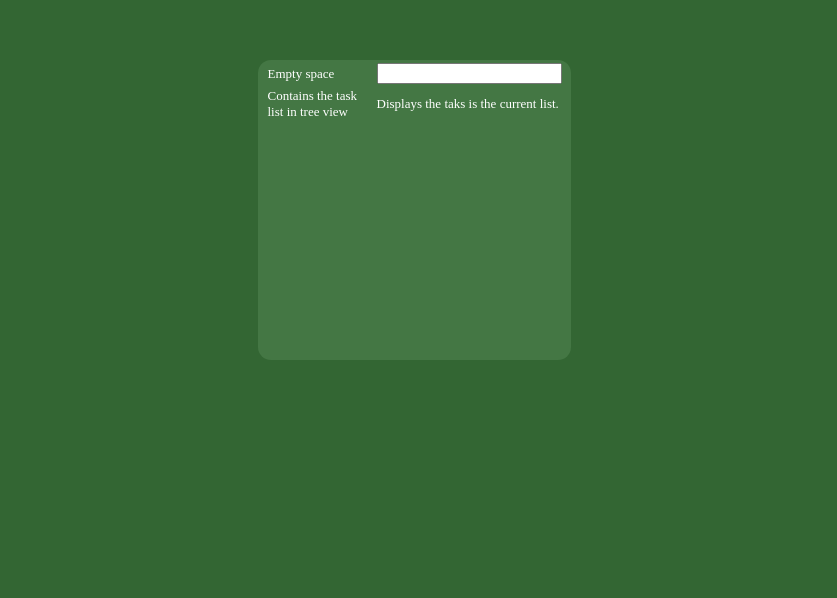
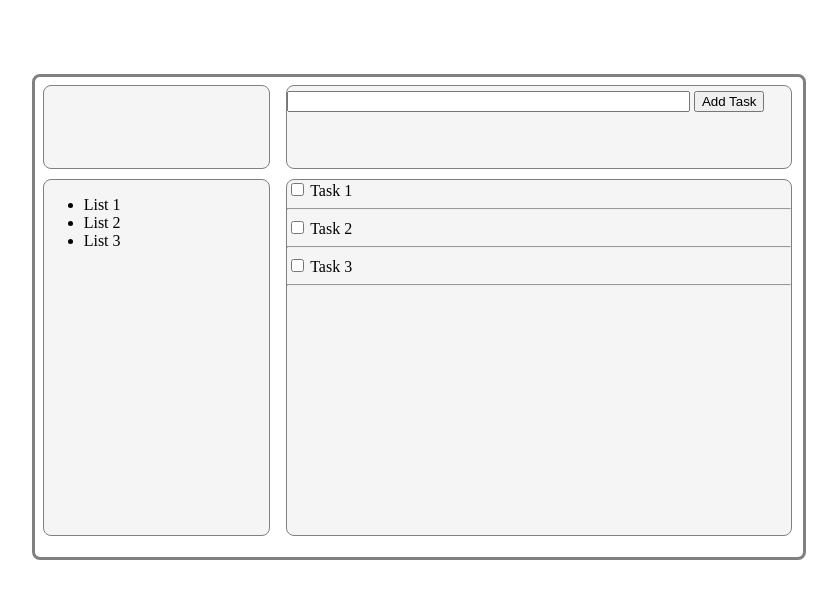
Before and after one commit to srikanth235/ClientTODOApp, a plain HTML site: page index.html in a window 1280 px wide. Shown: the part 190-788 px from the top of the page, without its empty margins (232-1069 px from the left). Drawn offline with Linux system fonts and the light colour scheme.

Commit message:
Completed layout with no user actions enabled.

```diff
--- a/index.html
+++ b/index.html
@@ -1,41 +1,34 @@
-<!DOCTYPE html PUBLIC "-//W3C//DTD HTML 4.01//EN">
-<html lang=en>
-  <style type="text/css">
-  body {background: #363; color: #FF0; font-size: large;
-    text-shadow: black 0.2em 0.2em 0.2em}
-
-  body, html {height: 100%; margin: 0; padding: 0}
-
-  #translations {position: absolute;  color: white;
-    text-shadow: none; font-size: small;
-    background: #474; border-radius: 1em; padding: 0 0.5em; margin: auto;
-     width:300px;
-     height:300px;
-     top:50%;
-     left:50%;
-     margin:-150px 0 0 -150px; }
-  </style>
- <body>
-
- <div class=section id=translations>
-   <table>
-   <tr>
-   <td>
-   Empty space
-   </td>
-   <td>
-   <input type="text"/>
-   </td>
-   </tr>
-   <tr>
-   <td>
-   Contains the task list in tree view
-   </td>
-   <td>
-   Displays the taks is the current list.
-   </td>
-   </tr>
-   </table>
- </div>
- </body>
- </html>
+<html>
+<head>
+<link rel = "stylesheet" href = "stylesheet.css">
+</head>
+<body>
+<div class="container">
+    <div class = "top">
+        <div class = "lhs-top-box">
+        </div>
+        <div class = "rhs-top-box">
+            <div class = "add-item">
+                <input class="user-input" type="text">
+                <input type = "button" value="Add Task">
+            </div>
+        </div>
+    </div>
+    <div class = "bottom">
+        <div class = "lhs-bottom-box">
+            <ul>
+                <li> List 1
+                <li> List 2
+                <li> List 3
+            </ul>
+        </div>
+        <div class = "rhs-bottom-box">
+            <input type="checkbox" name="Task1" value="Task1"/> Task 1<br> <hr>
+            <input type="checkbox" name="Task2" value="Task2"/> Task 2<br> <hr>
+            <input type="checkbox" name="Task3" value="Task3"/> Task 3<br> <hr>
+        </div>
+        </div>
+    </div>
+</div>
+</body>
+</html>
--- /dev/null
+++ b/stylesheet.css
@@ -0,0 +1,63 @@
+div.container {
+    position: absolute;
+    margin: 20% 20% 20% 20%;
+    width:60%;
+    height:60%;
+    border: 3px solid gray;
+    border-radius: 0.5em;
+    padding: 0;
+  }
+/* skeleton layout for dividing the screen into 4 boxes start here */
+.top, .bottom{
+    margin: 1% 1% 1% 1%;
+    padding: 0%;
+    width: 98%;
+    border: 0%;
+}
+.top {
+    height: 18%;
+}
+.bottom {
+    height: 78%
+}
+.lhs-top-box, .rhs-top-box {
+    border: 1px solid gray;
+    border-radius: 0.5em;
+    float: left;
+    padding: 0;
+    height: 95%;
+    margin: 0%;
+    background-color: #f5f5f5
+}
+.lhs-top-box {
+    margin-right: 2%;
+    width: 30%;
+}
+.rhs-top-box {
+    width: 67%;
+}
+.lhs-bottom-box, .rhs-bottom-box {
+    border: 1px solid gray;
+    border-radius: 0.5em;
+    padding: 0;
+    float: left;
+    margin: 0%;
+    height: 95%;
+    background-color: #f5f5f5
+}
+.lhs-bottom-box {
+    margin-right: 2%;
+    width: 30%;
+}
+.rhs-bottom-box {
+    width: 67%;
+}
+/* skeleton layout for dividing the screen into 4 boxes end here */
+.user-input{
+    width: 80%;
+}
+
+.add-item {
+    margin-top: 1%;
+    margin-bottom: 1%;
+}
```
